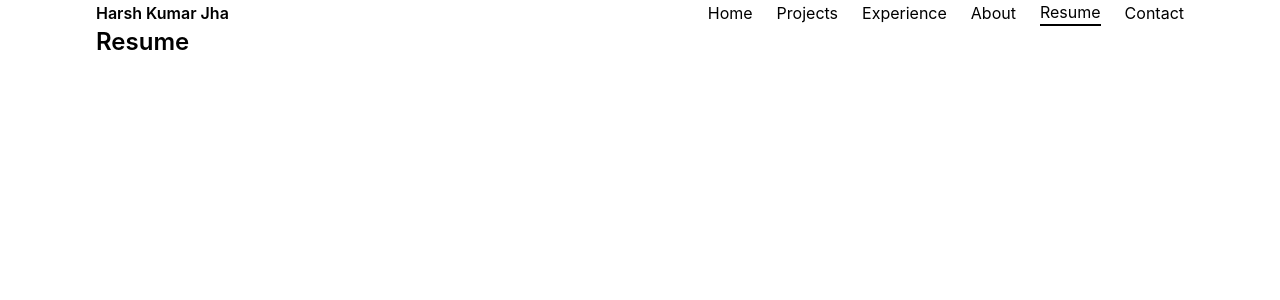
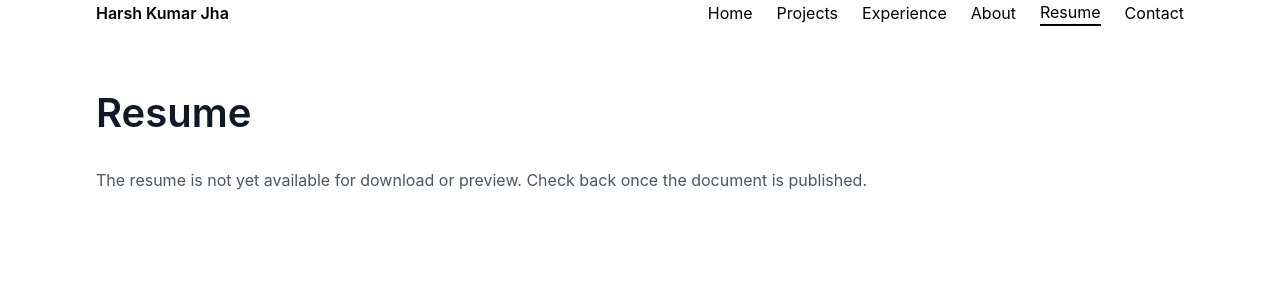
Before and after one commit to HrshJha/Harsh-Jha, a Next.js app: page /resume in a window 1280 px wide. Shown: the top 300 px of the page. Built offline with nearby package versions, Linux system fonts and the light colour scheme.

Commit message:
feat: implement resume page scaffold with education content and placeholder state

```diff
--- a/app/resume/page.tsx
+++ b/app/resume/page.tsx
@@ -2,6 +2,7 @@ import type { Metadata } from "next";
 import { buildMetadata } from "@/lib/metadata";
 import { PageWrapper } from "@/components/layout/PageWrapper";
 import { Section } from "@/components/ui/Section";
+import { ResumeSection } from "@/features/resume/components/ResumeSection";
 
 export const metadata: Metadata = buildMetadata({
   title: "Resume",
@@ -11,10 +12,21 @@ export const metadata: Metadata = buildMetadata({
 export default function ResumePage() {
   return (
     <PageWrapper>
-      <Section ariaLabelledBy="resume-heading">
-        <h1 id="resume-heading" className="text-2xl font-semibold">
-          Resume
-        </h1>
+      <Section ariaLabelledBy="resume-heading" className="py-12 md:py-16">
+        <div className="flex flex-col gap-8">
+          <h1
+            id="resume-heading"
+            className="text-page-title font-semibold text-text-primary md:text-page-title-desktop"
+          >
+            Resume
+          </h1>
+          {/*
+            PDFPreview, DownloadButton, and OpenPDFButton are NOT rendered.
+            Resume asset path is MISSING INFORMATION (CONTENT_SPEC.md §10).
+            Implement RES-05 once an approved resume file or URL is supplied.
+          */}
+          <ResumeSection />
+        </div>
       </Section>
     </PageWrapper>
   );
--- /dev/null
+++ b/content/resume.ts
@@ -0,0 +1,24 @@
+// RES-01: Resume content model.
+// Source: CONTENT_SPEC.md §10; COMPONENT_SPEC.md §10.
+//
+// Resume asset path: MISSING INFORMATION — download/open/PDF preview behavior
+// must not be implemented until an approved path or URL is supplied.
+// Supporting copy: MISSING INFORMATION — not rendered.
+// Secondary button: MISSING INFORMATION — not rendered.
+//
+// The route destination `/resume` is approved and stable.
+
+export const resume = {
+  // Navigation label used across nav, hero CTA, and footer.
+  label: "Resume",
+
+  // The stable route for the Resume page.
+  route: "/resume",
+
+  // Resume asset path is MISSING INFORMATION.
+  // Do not add download, open, or PDF-preview behavior until this is defined.
+  assetPath: null as null,
+
+  // Supporting copy is MISSING INFORMATION.
+  supportingCopy: null as null,
+} as const;
--- /dev/null
+++ b/features/resume/components/ResumeSection.tsx
@@ -0,0 +1,24 @@
+// COMPONENT_SPEC.md §10 ResumeSection.
+// Shows the Resume label and a clear notice that the resume asset is
+// not yet available. Does NOT implement PDFPreview, DownloadButton, or
+// OpenPDFButton — all three require an approved resume asset/path which
+// is MISSING INFORMATION (CONTENT_SPEC.md §10; RES-04).
+//
+// resume.assetPath === null — see content/resume.ts.
+// Supporting copy: MISSING INFORMATION — not rendered.
+
+export function ResumeSection() {
+  return (
+    <div className="flex flex-col gap-4">
+      <p className="text-body text-text-secondary">
+        The resume is not yet available for download or preview. Check back
+        once the document is published.
+      </p>
+      {/*
+        PDFPreview, DownloadButton, and OpenPDFButton are intentionally absent.
+        Implement RES-05 only after an approved resume asset path or URL is
+        supplied and the behavior is formally approved.
+      */}
+    </div>
+  );
+}
```
Also changed, not shown: 2 other files (tests, documents, lock files or other folders).
